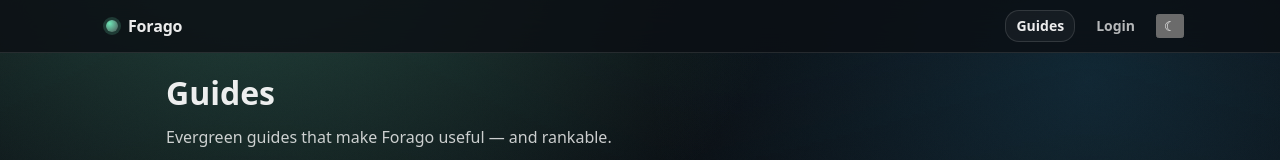
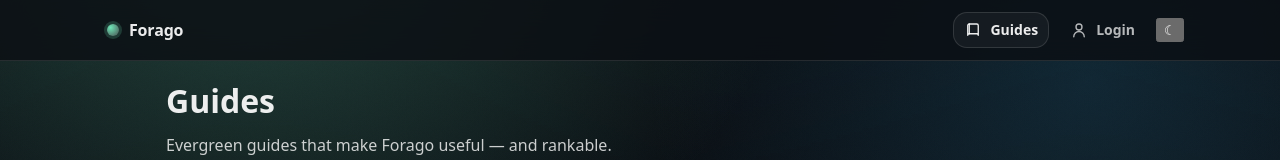
Before and after one commit to Hyllekvist/forago, a Next.js app: page /en/guides in a window 1280 px wide. Shown: the top 160 px of the page. Built offline with nearby package versions, Linux system fonts and the light colour scheme; no server answers; the database is empty.

Commit message:
Update TopNav.module.css

```diff
--- a/src/components/Shell/TopNav.module.css
+++ b/src/components/Shell/TopNav.module.css
@@ -2,7 +2,8 @@
   position: sticky;
   top: 0;
   z-index: 60;
-  background: var(--glassBg);
+
+  background: color-mix(in srgb, var(--bg) 82%, transparent);
   backdrop-filter: blur(14px);
   -webkit-backdrop-filter: blur(14px);
 }
@@ -16,27 +17,35 @@
 .inner{
   max-width: var(--maxw);
   margin: 0 auto;
-  padding: var(--s-2) var(--pad);
+  padding: 12px var(--pad);
+
   display: grid;
   grid-template-columns: 1fr auto;
   align-items: center;
-  gap: var(--s-2);
+  gap: 10px;
 }
 
 /* Brand */
 .brand{
   display: inline-flex;
   align-items: center;
-  gap: var(--s-2);
+  gap: 10px;
+
   min-width: 0;
-
   padding: 8px 10px;
-  border-radius: var(--r-md);
+  border-radius: 14px;
 
   color: var(--ink);
   font-weight: 850;
   letter-spacing: -0.01em;
+
+  border: 1px solid transparent;
 }
+.brand:hover{
+  background: color-mix(in srgb, var(--ink) 8%, transparent);
+  border-color: color-mix(in srgb, var(--ink) 14%, transparent);
+}
+.brand:active{ transform: translateY(1px); }
 
 .dot{
   width: 12px;
@@ -58,38 +67,49 @@
   display: flex;
   align-items: center;
   justify-content: flex-end;
-  gap: var(--s-2);
+  gap: 10px;
   min-width: 0;
 }
 
 .link{
   display: inline-flex;
   align-items: center;
-  justify-content: center;
+  gap: 8px;
 
   padding: 8px 10px;
-  border-radius: var(--r-md);
+  border-radius: 14px;
 
   color: var(--muted);
   font-weight: 650;
   font-size: 14px;
   line-height: 1;
+  white-space: nowrap;
 
   border: 1px solid transparent;
   background: transparent;
-  white-space: nowrap;
 }
-
 .link:hover{
   color: var(--ink);
-  background: var(--tapBg);
-  border-color: var(--tapLine);
+  background: color-mix(in srgb, var(--ink) 8%, transparent);
+  border-color: color-mix(in srgb, var(--ink) 14%, transparent);
 }
+.link:active{ transform: translateY(1px); }
 
 .active{
   color: var(--ink);
+  background: color-mix(in srgb, var(--panel) 85%, transparent);
   border-color: var(--line);
-  background: color-mix(in srgb, var(--panel) 85%, transparent);
+}
+
+.icon{
+  width: 18px;
+  height: 18px;
+  display: inline-flex;
+}
+.icon svg{
+  width: 18px;
+  height: 18px;
+  display: block;
 }
 
 .toggle{
@@ -97,13 +117,19 @@
   align-items: center;
 }
 
-@media (max-width: 420px){
+/* ---- Mobile: skift til ikon-only links (ingen overlap) ---- */
+@media (max-width: 520px){
   .inner{
     padding: 10px 12px;
-    gap: var(--s-1);
+    gap: 8px;
   }
+
   .link{
-    padding: 8px 8px;
-    font-size: 13px;
+    padding: 8px 10px;
+    gap: 0;
+  }
+
+  .label{
+    display: none;
   }
 }
```
